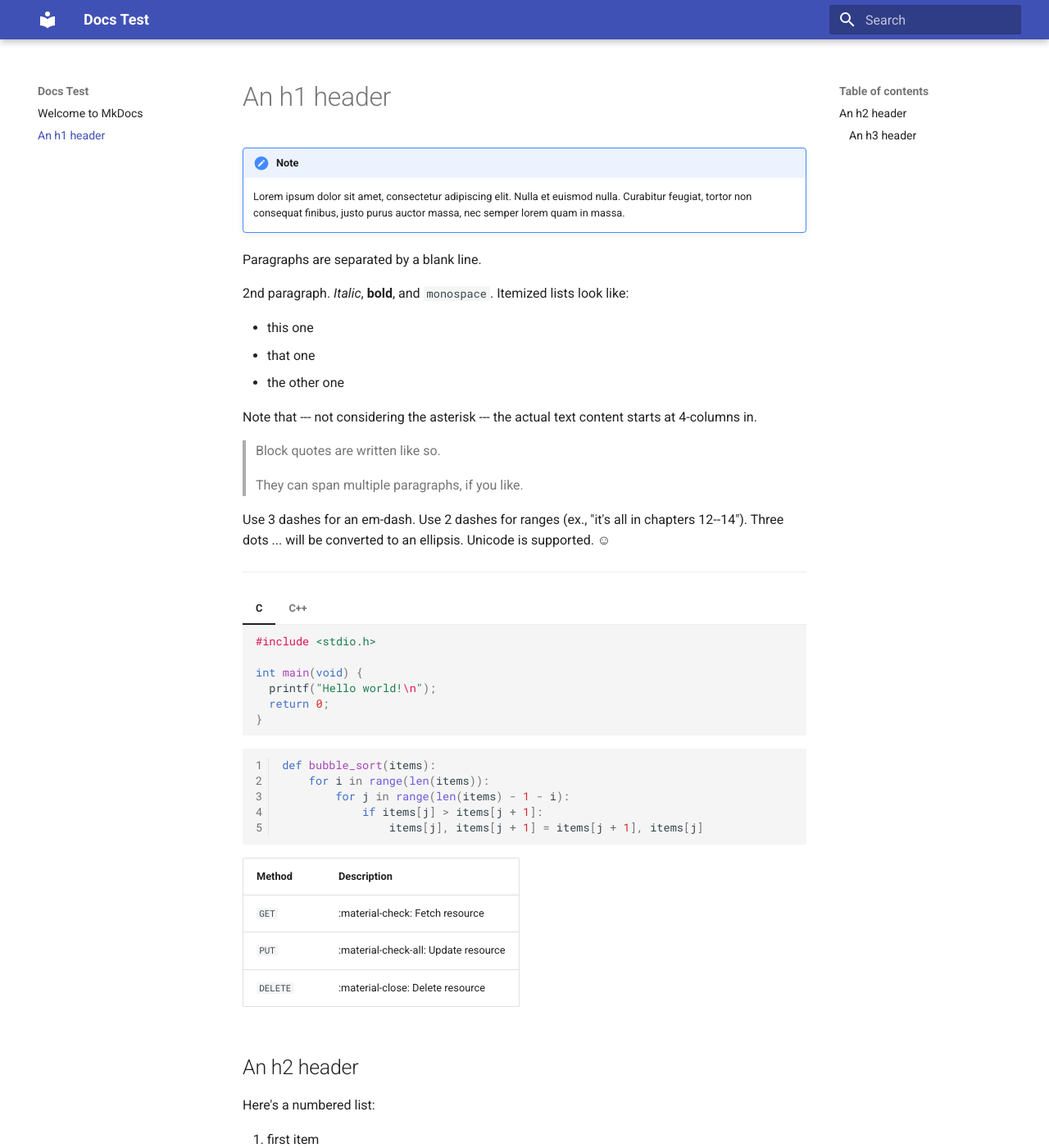
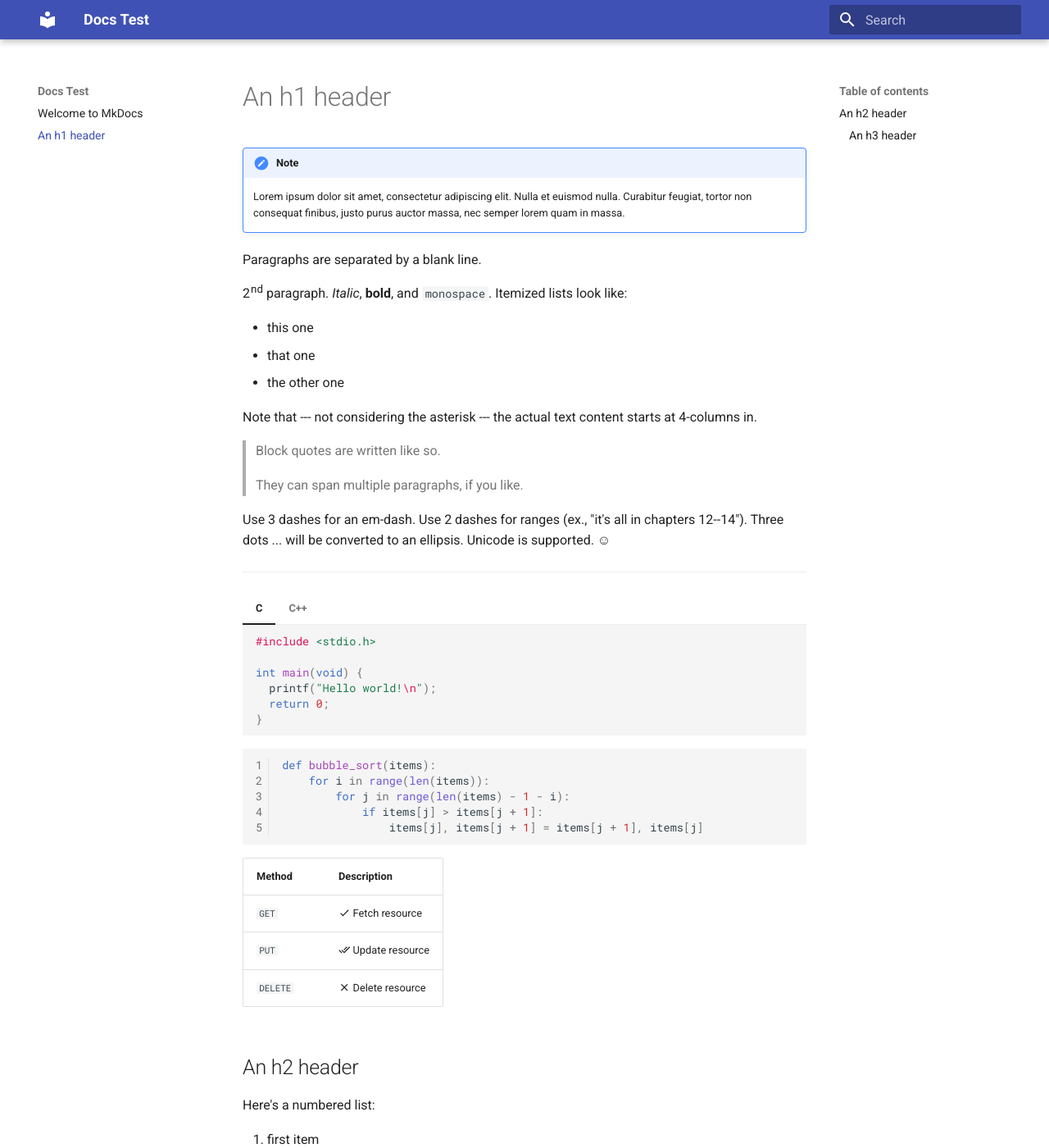
Before and after one commit to gubareve/sample-docs, an MkDocs documentation site: the page built from docs/markdown.md, in a window 1280 px wide and 1400 px high. Shown: the whole window at 82% size. Built offline with MkDocs 1.6.1 and Material for MkDocs 9.7.7, drawn with Linux system fonts in a browser that asks for light colours.

Commit message:
Update mkdocs.yml

```diff
--- a/mkdocs.yml
+++ b/mkdocs.yml
@@ -13,3 +13,41 @@
   - pymdownx.inlinehilite
   - pymdownx.tabbed
   - footnotes
+  - markdown.extensions.admonition
+  - markdown.extensions.abbr
+  - markdown.extensions.attr_list
+  - markdown.extensions.def_list
+  - markdown.extensions.footnotes
+  - markdown.extensions.meta
+  - markdown.extensions.toc:
+      permalink: true
+  - pymdownx.arithmatex:
+      generic: true
+  - pymdownx.betterem:
+      smart_enable: all
+  - pymdownx.caret
+  - pymdownx.critic
+  - pymdownx.details
+  - pymdownx.emoji:
+      emoji_index: !!python/name:materialx.emoji.twemoji
+      emoji_generator: !!python/name:materialx.emoji.to_svg
+  - pymdownx.highlight
+  - pymdownx.inlinehilite
+  - pymdownx.keys
+  - pymdownx.magiclink:
+      repo_url_shorthand: true
+      user: squidfunk
+      repo: mkdocs-material
+  - pymdownx.mark
+  - pymdownx.smartsymbols
+  - pymdownx.snippets:
+      check_paths: true
+  - pymdownx.superfences:
+      custom_fences:
+        - name: mermaid
+          class: mermaid
+          format: !!python/name:pymdownx.superfences.fence_code_format
+  - pymdownx.tabbed
+  - pymdownx.tasklist:
+      custom_checkbox: true
+  - pymdownx.tilde
```
